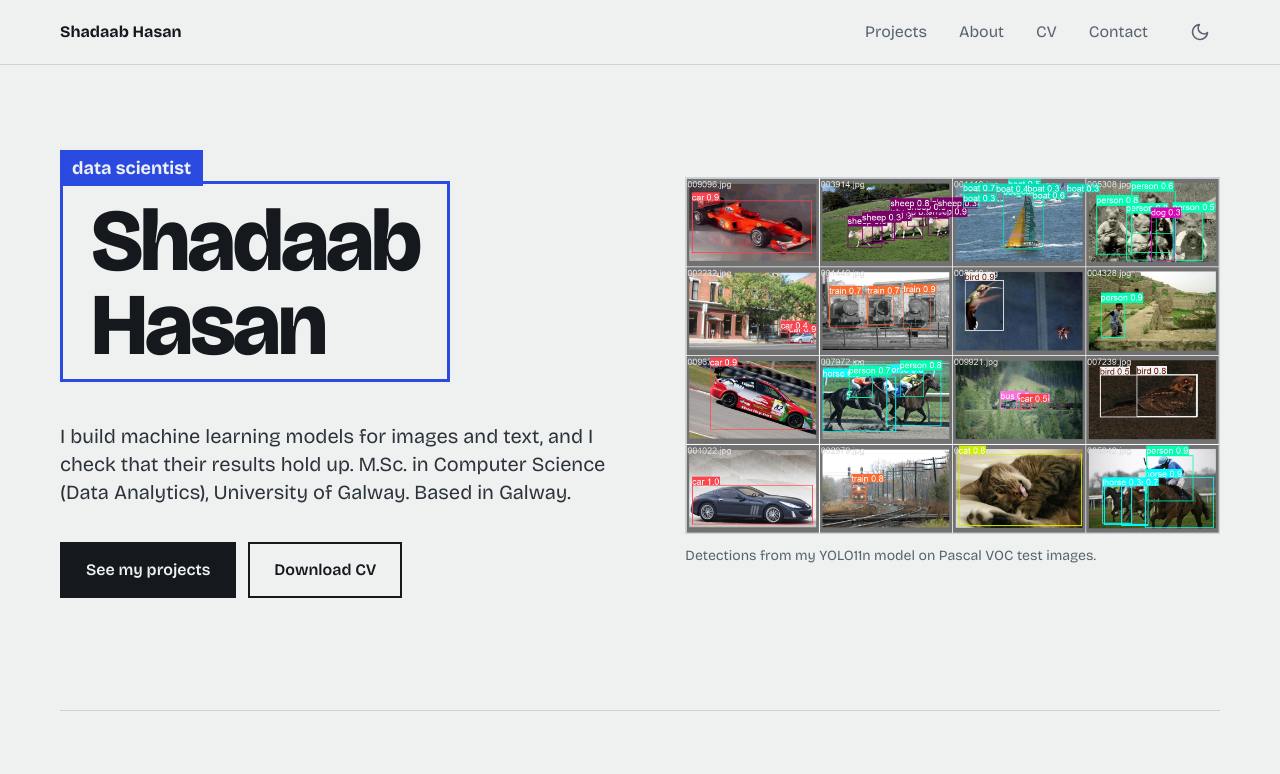
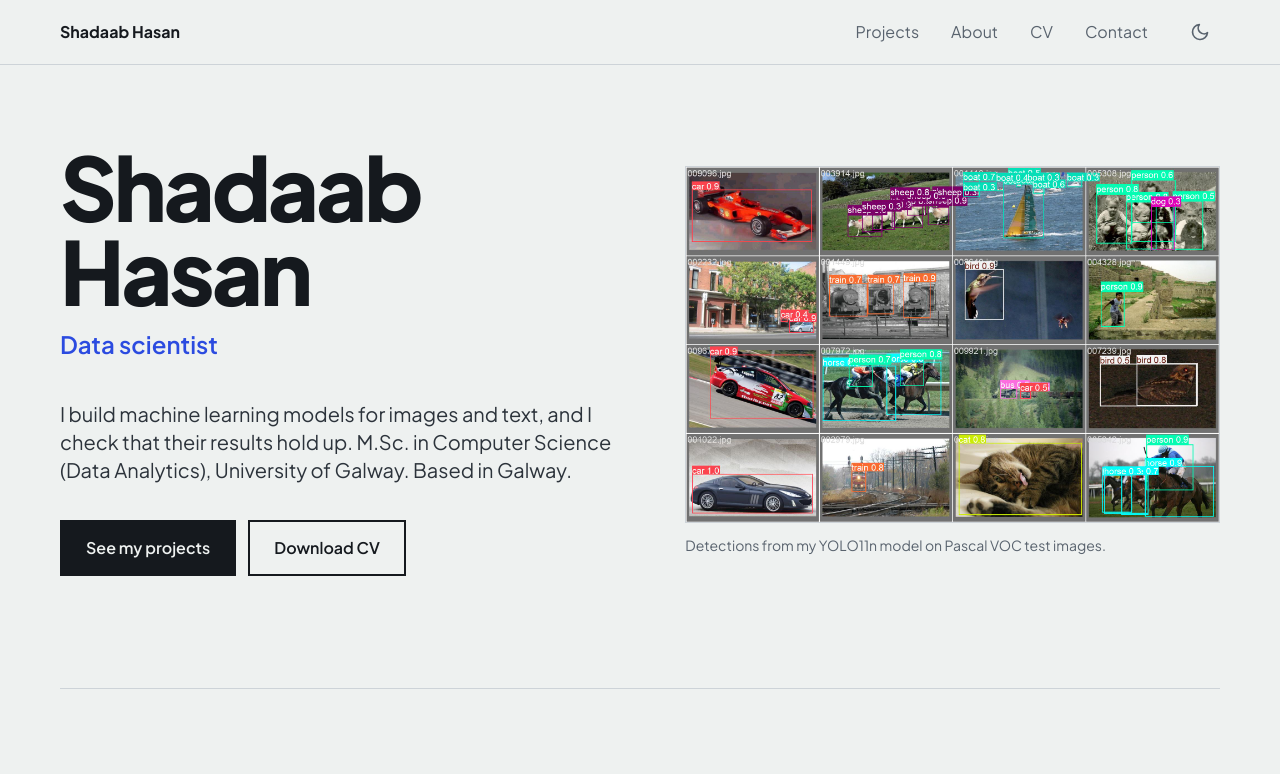
Before and after one commit to ShadaabHasan/portfolio, a Next.js app: page / in a window 1280 px wide. Shown: the top 774 px of the page. Built offline with nearby package versions, Linux system fonts and the light colour scheme.

Commit message:
beginning of overhaul

```diff
--- a/app/components/Hero.jsx
+++ b/app/components/Hero.jsx
@@ -6,16 +6,12 @@ export default function Hero() {
     <section className="grid md:grid-cols-[1.05fr_1fr] gap-12 md:gap-16 items-center pt-12 pb-16 md:pt-20 md:pb-28">
       <div>
         {/* The detection box around my name, with its label tag on the top-left corner */}
-        <div className="relative inline-block mt-9 border-[3px] border-box px-5 pt-4 pb-3 md:px-7">
-          <span className="absolute -left-[3px] -top-[34px] bg-box text-bg font-bold text-base md:text-lg px-3 py-1">
-            data scientist
-          </span>
-          <h1 className="text-5xl md:text-[88px] leading-[0.95] font-extrabold tracking-[-0.035em]">
-            Shadaab
-            <br />
-            Hasan
-          </h1>
-        </div>
+                <h1 className="text-5xl md:text-[88px] leading-[0.95] font-extrabold tracking-[-0.035em]">
+          Shadaab
+          <br />
+          Hasan
+        </h1>
+        <p className="mt-4 text-xl md:text-2xl font-semibold text-box">Data scientist</p>
 
         <p className="mt-10 max-w-[30em] text-lg md:text-xl text-soft">
           I build machine learning models for images and text, and I check that their results hold up.
--- a/app/layout.js
+++ b/app/layout.js
@@ -1,4 +1,4 @@
-import { Bricolage_Grotesque } from "next/font/google";
+import { Plus_Jakarta_Sans } from "next/font/google";
 import "./globals.css";
 import { Analytics } from "@vercel/analytics/react";
 import { SpeedInsights } from "@vercel/speed-insights/next";
@@ -6,7 +6,8 @@ import Navbar from "./components/Navbar";
 import ThemeProvider from "./components/ThemeProvider";
 
 // One font for the whole site. "variable" lets Tailwind use it as font-sans.
-const bricolage = Bricolage_Grotesque({ subsets: ["latin"], variable: "--font-sans" });
+// const bricolage = Bricolage_Grotesque({ subsets: ["latin"], variable: "--font-sans" });
+const jakarta = Plus_Jakarta_Sans({ subsets: ["latin"], variable: "--font-sans" });
 
 // Shown in the browser tab, in Google results, and in link previews
 export const metadata = {
@@ -21,7 +22,7 @@ export const metadata = {
 
 export default function RootLayout({ children }) {
   return (
-    <html lang="en" className={`scroll-smooth ${bricolage.variable}`} suppressHydrationWarning>
+    <html lang="en" className={`scroll-smooth ${jakarta.variable}`} suppressHydrationWarning>
       <body className="font-sans antialiased bg-bg text-ink">
         <ThemeProvider>
           <Navbar />
```
